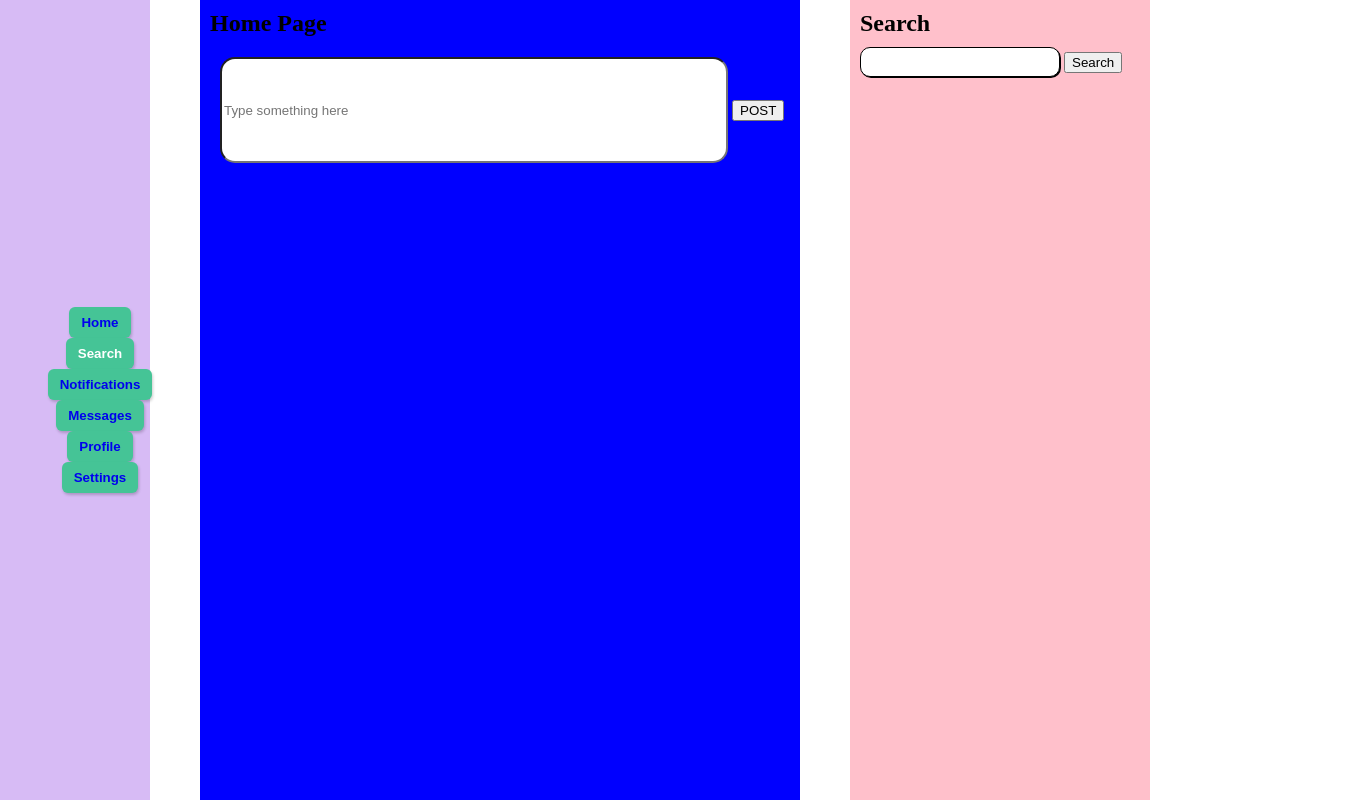
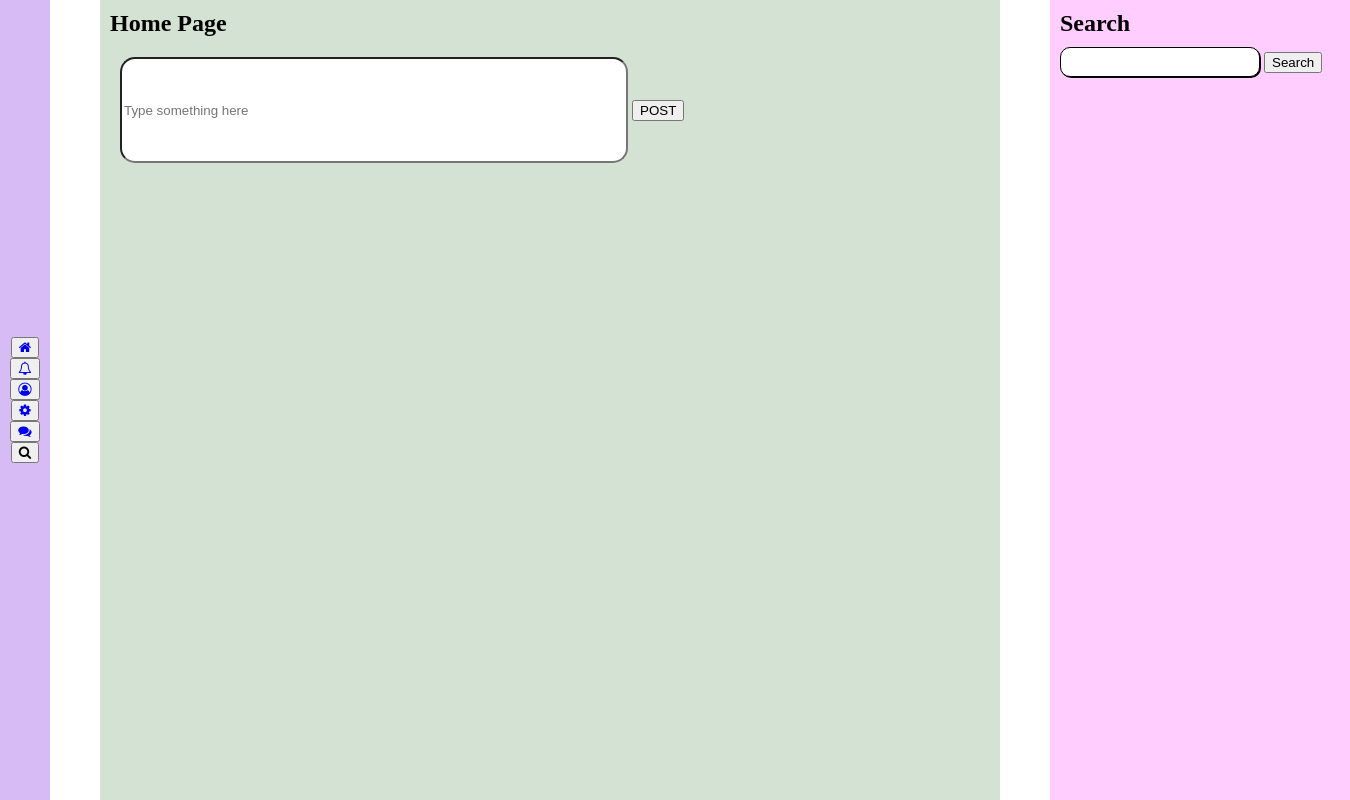
Before and after one commit to BazzaCipher/cissa-fy-comp, a SvelteKit app: page / in a window 1280 px wide. Shown: the whole page, 1350 px wide, since content can reach past the window. Built offline with nearby package versions, Linux system fonts and the light colour scheme.

Commit message:
override main page

```diff
--- a/src/routes/+page.svelte
+++ b/src/routes/+page.svelte
@@ -1,40 +1,22 @@
 
 <script>
 	import Button from "./button.svelte"
+
 </script>
+<link rel="stylesheet" href="https://cdnjs.cloudflare.com/ajax/libs/font-awesome/4.7.0/css/font-awesome.min.css">
+
+<body>
+
+    <nav class="nav">
+
+    <button class="btn"><a href="/"><i class="fa fa-home"></i></a></button>
+    <button class="btn"><a href="/notifications"><i class="fa fa-bell-o"></i></a></button>
+    <button class="btn"><a href="/profile"><i class="fa fa-user-circle-o"></i></a></button>
+    <button class="btn"><a href="/settings"><i class="fa fa-cog"></i></a></button>
+    <button class="btn"><a href="/messages"><i class="fa fa-comments"></i></a></button>
+    <button class="btn"><i class="fa fa-search"></i></button>
 
 
-<body>
-    <nav class="nav">
-        <div class="nav-link">
-            <Button class="primary sm" >
-                <a href="/">Home</a>
-            </Button>
-        </div>
-        <div class="nav-link">
-            <Button class="primary sm" >
-                Search
-            </Button>
-        </div>
-        <div class="nav-link">
-            <Button class="primary sm" >
-                <a href="/notifications">Notifications</a>
-            </Button>
-        </div>
-        <div class="nav-link">
-            <Button class="primary sm" >
-                <a href="/messages">Messages</a>
-            </Button>
-        </div>
-        <div class="nav-link"><Button class="primary sm" >
-            <a href="/profile">Profile</a>
-        </Button>
-        </div>
-        <div class="nav-link">
-            <Button class="primary sm" >
-                <a href="/settings">Settings</a>
-            </Button>
-        </div>
     </nav>
 
     <section class="home-page">
@@ -60,8 +42,8 @@
         position: fixed;
         top: 0;
         left: 0;
-        padding-left: 50px;
-        width: 100px;
+        padding-left: 0px;
+        width: 50px;
         height: 100%;
         background-color: #D7BBF5;
         display: flex;
@@ -97,12 +79,21 @@
         position: absolute;
         top: 0;
         left: 50px;
-        margin-left: 150px;
-        width: 600px;
+        margin-left: 50px;
+        width: 900px;
         height: 100%;
-        background-color: blue;
+        background-color: #D4E2D4;
     }
 
+    .search {
+        position: absolute;
+        top: 0;
+        left: 50px;
+        margin-left: 1000px;
+        width: 300px;
+        height: 100%;
+        background-color: #FFCEFE;
+    }
     .home-title {
         position: relative;
         margin: 0;
@@ -127,15 +118,7 @@
     }
 
 
-    .search {
-        position: absolute;
-        top: 0;
-        left: 50px;
-        margin-left: 800px;
-        width: 300px;
-        height: 100%;
-        background-color: pink;
-    }
+
 
     .search-title {
         position: relative;
--- a/src/routes/messages/+page.svelte
+++ b/src/routes/messages/+page.svelte
@@ -1,93 +1 @@
-
-<script>
-	import Button from "../button.svelte"
-
-</script>
-<link rel="stylesheet" href="https://cdnjs.cloudflare.com/ajax/libs/font-awesome/4.7.0/css/font-awesome.min.css">
-
-<body>
-
-    <nav class="nav">
-
-    <button class="btn"> <a href="/"><i class="fa fa-home"></i></a></button>
-    <button class="btn"><a href="/notifications"><i class="fa fa-bell-o"></i></a></button>
-    <button class="btn"><a href="/profile"><i class="fa fa-user-circle-o"></i></a></button>
-    <button class="btn"><a href="/settings"><i class="fa fa-cog"></i></a></button>
-    <button class="btn"><i class="fa fa-search"></i></button>
-
-
-    </nav>
-
-    <section class="home-page">
-        <h1>FEED</h1>
-    </section>
-
-    <section class="search">
-        <h1>SEARCH</h1>
-    </section>
-</body>
-
-<style>
-    a {
-        text-decoration: none;
-
-    }
-
-    .nav {
-        position: fixed;
-        top: 0;
-        left: 0;
-        padding-left: 0px;
-        width: 50px;
-        height: 100%;
-        background-color: #D7BBF5;
-        display: flex;
-        flex-direction: column;
-        justify-content: center;
-        align-items: center;
-    }
-
-    .nav-link {
-        position: relative;
-    }
-
-    .nav-hover {
-        top: 0;
-        left: 0;
-        width: 100px;
-        height: 100%;
-        background-color: #D7BBF5;
-        display: flex;
-        flex-direction: column;
-        justify-content: center;
-        align-items: center;
-        color: white;
-        padding-top: 30px;
-        padding-bottom: 30px;
-    }
-
-    .navlink:hover {
-        background-color: light-grey;
-    }
-
-    .home-page {
-        position: absolute;
-        top: 0;
-        left: 50px;
-        margin-left: 50px;
-        width: 900px;
-        height: 100%;
-        background-color: #D4E2D4;
-    }
-
-    .search {
-        position: absolute;
-        top: 0;
-        left: 50px;
-        margin-left: 1000px;
-        width: 200px;
-        height: 100%;
-        background-color: #FFCEFE;
-    }
-
-</style>
+<p>Messages Page</p>
```
